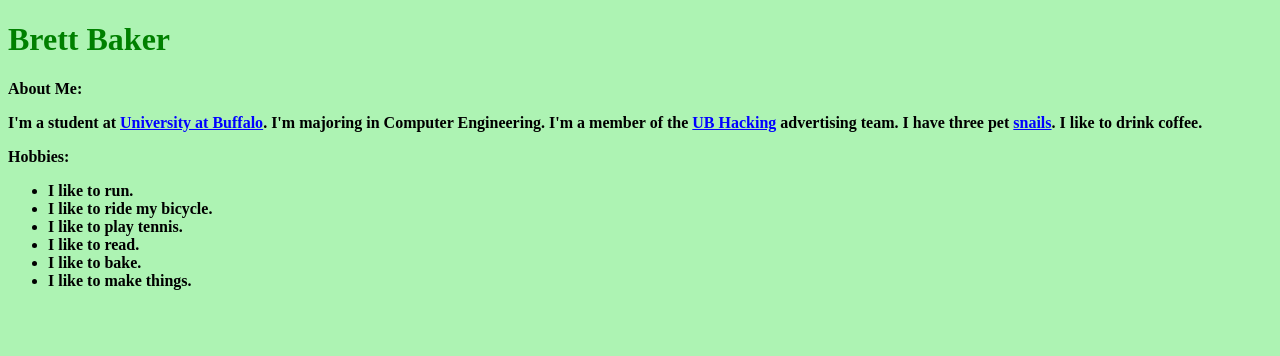
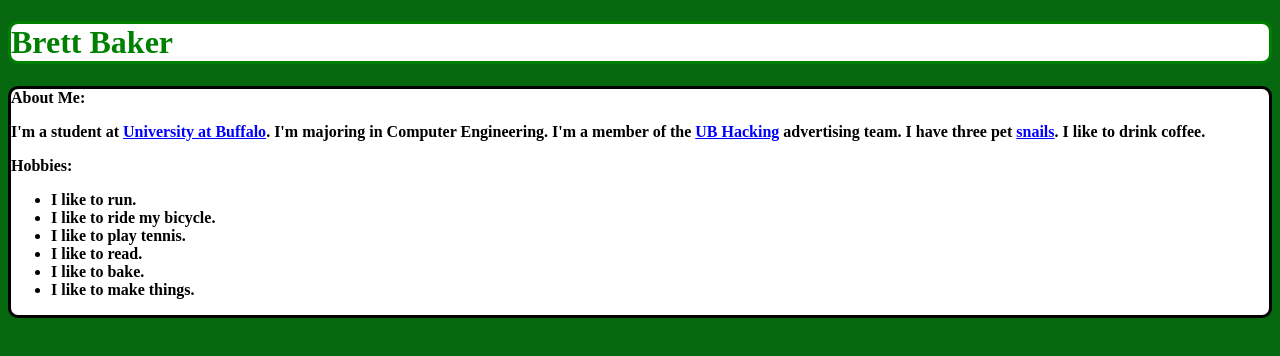
Before and after one commit to breadethewbaker/breadethewbaker.github.io, a plain HTML site: page index.html in a window 1280 px wide. Drawn offline with Linux system fonts and the light colour scheme.

Commit message:
add borders to body elements

```diff
--- a/style.css
+++ b/style.css
@@ -5,5 +5,15 @@ a{
   color:blue;
 }
 body{
-  background-color:#Adf3B3;
+  background-color:#07690F;
 }
+h1{
+  background-color:#FFFFFF;
+  border-style:solid;
+  border-radius: 10px;
+}
+h4{
+  background-color:#FFFFFF;
+  border-style:solid;
+  border-radius: 10px;
+}
```
